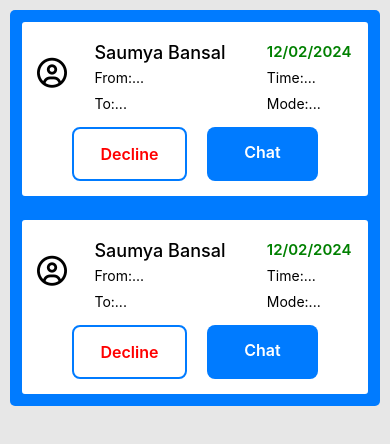
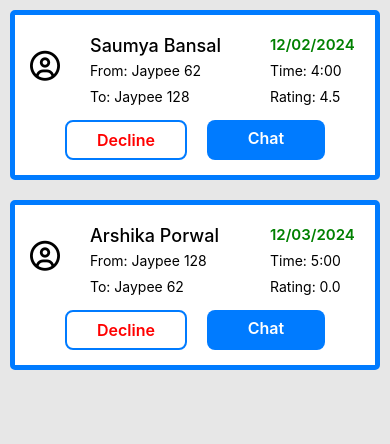
Before and after one commit to Prakhar-Shankar/Minor2, a React Native app: screen /FindR in a window 390 px wide. Shown: the top 444 px of the page. Built offline with nearby package versions, Linux system fonts and the light colour scheme.

Commit message:
request page updated

```diff
--- a/components/FindRequest.js
+++ b/components/FindRequest.js
@@ -1,24 +1,30 @@
 import React from "react";
-
-import {
-    Image,
-    ImageBackground,
-    SafeAreaView,
-    StyleSheet,
-    Platform,
-    Text,
-    TextInput,
-    TouchableOpacity,
-    View,
-    Pressable,
-  } from "react-native";
-
+import { FlatList, StyleSheet, SafeAreaView, Text, TouchableOpacity, View } from "react-native";
 import { FontAwesome6 } from '@expo/vector-icons';
 
-const FindRequest=()=>{
-    return (
-        <SafeAreaView style={styles.safearea}>
-            <View style={styles.container}>
+const data = [
+    {
+        id: '1',
+        name: 'Saumya Bansal',
+        date: '12/02/2024',
+        from:"Jaypee 62",
+        to:"Jaypee 128",
+        time:'4:00',
+        rating:'4.5',
+    },
+    {
+        id: '2',
+        name: 'Arshika Porwal',
+        date: '12/03/2024',
+        from:"Jaypee 128",
+        to:"Jaypee 62",
+        time:'5:00',
+        rating:"0.0",
+    },
+    // Add more data as needed
+];
+
+const renderItem = ({ item }) => (
     <View style={styles.req_container}>
         <View style={styles.first_c}>
             <View style={styles.first_inner}>
@@ -26,25 +32,24 @@ const FindRequest=()=>{
             </View>
             <View style={styles.second_inner}>
                 <View style={styles.second_inner_c}>
-                            <Text style={styles.text}>Saumya Bansal</Text>
+                    <Text style={styles.text}>{item.name}</Text>
                 </View>
                 <View style={styles.second_inner_c}>
-                            <Text>From:...</Text>
+                    <Text>From: {item.from}</Text>
                 </View>
                 <View style={styles.second_inner_c}>
-                            <Text>To:...</Text>
+                    <Text>To: {item.to}</Text>
                 </View>
-
             </View>
             <View style={styles.third_inner}>
                 <View style={styles.second_inner_c}>
-                            <Text style={styles.text_d}>12/02/2024</Text>
+                    <Text style={styles.text_d}>{item.date}</Text>
                 </View>
                 <View style={styles.second_inner_c}>
-                            <Text>Time:...</Text>
+                    <Text>Time: {item.time}</Text>
                 </View>
                 <View style={styles.second_inner_c}>
-                            <Text>Mode:...</Text>
+                    <Text>Rating: {item.rating}</Text>
                 </View>
             </View>
         </View>
@@ -57,46 +62,16 @@ const FindRequest=()=>{
             </TouchableOpacity>
         </View>
     </View>
-                    <View style={styles.req_container}>
-                    <View style={styles.first_c}>
-                        <View style={styles.first_inner}>
-                        <FontAwesome6 style={styles.image} name="circle-user" size={30} color="black" />
-                        </View>
-                        <View style={styles.second_inner}>
-                            <View style={styles.second_inner_c}>
-                            <Text style={styles.text}>Saumya Bansal</Text>
-                            </View>
-                            <View style={styles.second_inner_c}>
-                            <Text>From:...</Text>
-                            </View>
-                            <View style={styles.second_inner_c}>
-                            <Text>To:...</Text>
-                            </View>
+);
 
-                        </View>
-                        <View style={styles.third_inner}>
-                        <View style={styles.second_inner_c}>
-                            <Text style={styles.text_d}>12/02/2024</Text>
-                            </View>
-                            <View style={styles.second_inner_c}>
-                            <Text>Time:...</Text>
-                            </View>
-                            <View style={styles.second_inner_c}>
-                            <Text>Mode:...</Text>
-                            </View>
-                        </View>
-                    </View>
-                    <View style={styles.second_c}>
-                        <TouchableOpacity style={[styles.buttons, styles.button_1]}>
-                            <Text style={[styles.buttonText,styles.buttonText_1]}>Decline</Text>
-                        </TouchableOpacity>
-                        <TouchableOpacity onPress={() => navigation.navigate('Offer')} style={[styles.buttons, styles.button_2]}>
-                        <Text style={[styles.buttonText,styles.buttonText_2]}>Chat</Text>
-                        </TouchableOpacity>
-                    </View>
-                    </View>
-                    {/* <View> <Text>Hello!!</Text></View> */}
-            </View>
+const FindRequest = () => {
+    return (
+        <SafeAreaView style={styles.safearea}>
+            <FlatList
+                data={data}
+                renderItem={renderItem}
+                keyExtractor={item => item.id}
+            />
         </SafeAreaView>
     );
 };
@@ -106,22 +81,14 @@ safearea:{
         flex: 1,
         backgroundColor: "#e7e7e7",
     },
-container: {
-    // flex: 1,
-    paddingHorizontal: 10,
-    // paddingTop: 20,
-    marginVertical:10,
-    marginHorizontal:10,
-    backgroundColor:'#007bff',
-    borderRadius:5,
-  },
     req_container:{
         paddingHorizontal:10,
         paddingVertical:15,
         marginVertical:10,
+        marginHorizontal:10,
         backgroundColor:'white',
         borderColor:"#007bff",
-    borderWidth:2,
+        borderWidth:5,
         borderRadius:5,
     },
     first_c:{
@@ -139,11 +106,9 @@ second_inner:{
         flex:3,
         flexDirection:'column',
         marginVertical:0,
-
     },
     second_inner_c:{
         flex:1,
-
     },
     third_inner:{
         flex:1.5,
@@ -156,10 +121,8 @@ second_c:{
         paddingHorizontal: 20,
     },
     image:{
-    // paddingHorizontal:10,
         marginBottom:10,
         height:40,
-
     },
     text:{
         fontSize:18,
@@ -170,27 +133,18 @@ text_d:{
         color:'green',
         fontWeight:"600"
     },
-backgroundImage: {
-    flex: 1,
-    resizeMode: "contain",
-    height: 30,
-    borderRadius:50,
-    backgroundColor: "rgba(0,0,0,0.2)",
-  },
     buttons: {
         flex: 1,
-    // backgroundColor: "#007bff",
         borderRadius: 8,
         alignItems: "center",
         marginHorizontal:10,
-    paddingVertical: 15,
+        paddingVertical: 8,
     },
     button_1: {
         backgroundColor: "white",
         borderColor:"#007bff",
         borderWidth:2,
         textcolor:"red",
-
     },
     button_2: {
         backgroundColor: "#007bff",
@@ -206,4 +160,5 @@ backgroundImage: {
         color: "white",
     },
 });
+
 export default FindRequest;
```
Lines whose indentation alone changed are shown as unchanged.
